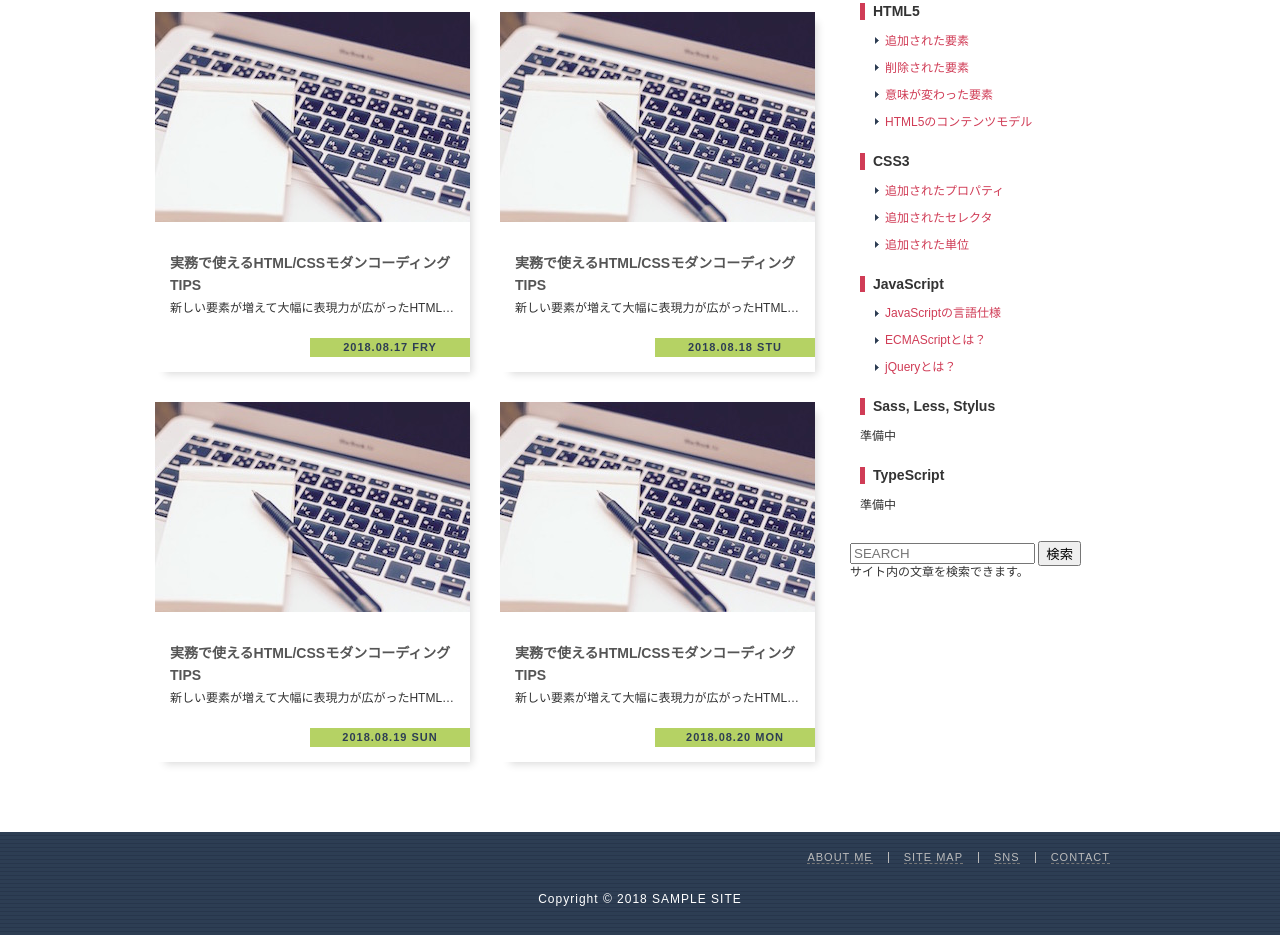
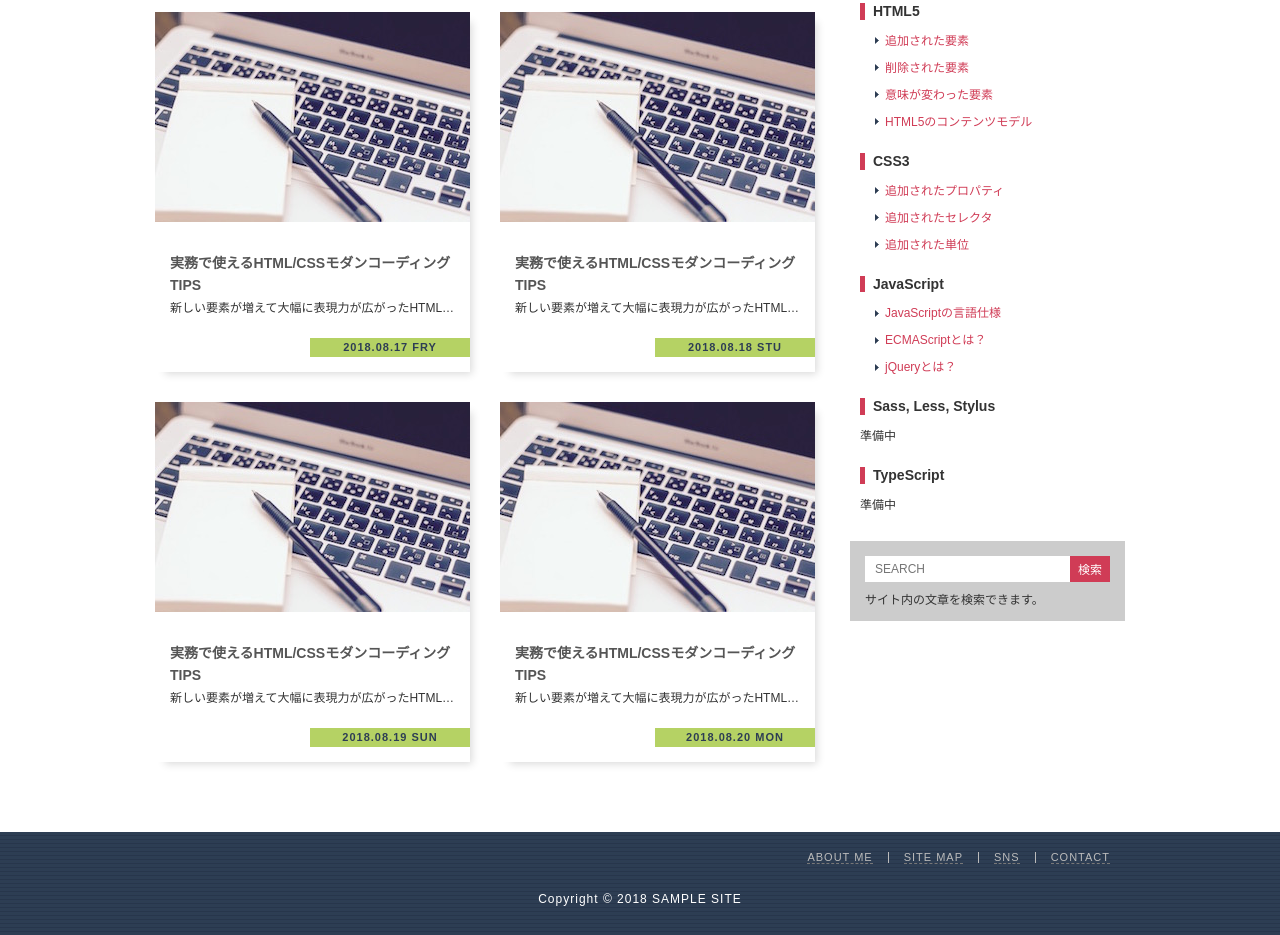
Before and after one commit to ryamakuchi/html5-css3-modern-coding, a website: page my-standard-layout-scss/src/index.html in a window 1280 px wide. Shown: the part 773-1708 px from the top of the page. Drawn offline with nearby package versions, Linux system fonts and the light colour scheme; files that its build step writes are made by us from their sources; files whose address does not match are found by name.

Commit message:
検索ボックスのスタイルをコーディングした!終わった〜

```diff
--- a/my-standard-layout-scss/src/index.html
+++ b/my-standard-layout-scss/src/index.html
@@ -190,7 +190,7 @@
                 <h2 class="hidden">SEARCH</h2>
                 <form class="search-box">
                     <input class="search-input" type="text" name="search" placeholder="SEARCH">
-                    <input class="search-button" type="submit" value="検索">
+                    <input class="search-button right" type="submit" value="検索">
                     <p class="text">サイト内の文章を検索できます。</p>
                 </form>
             </div>
--- a/my-standard-layout-scss/src/scss/foundation/_colors.scss
+++ b/my-standard-layout-scss/src/scss/foundation/_colors.scss
@@ -17,3 +17,5 @@ $footer-nav-hover: #ddd;
 $box-shadow: #e3e3e3;
 
 $scroll-item-hover: #fafaf8;
+
+$gray-background-color: #ccc;
--- a/my-standard-layout-scss/src/scss/layout/_main.scss
+++ b/my-standard-layout-scss/src/scss/layout/_main.scss
@@ -197,7 +197,7 @@
             left: calc(55px + 10px);
             width: 18px; // お手本チラ見した
             height: 18px; // お手本チラ見した
-            border: 1px solid #ccc;
+            border: 1px solid $gray-background-color;
             transform: rotate(45deg);
           }
 
@@ -269,5 +269,37 @@
         }
       }
     }
+
+
+    .search-box {
+      display: block;
+      width: 100%;
+      padding: 15px;
+      background-color: $gray-background-color;
+
+      & * {
+        font-size: 1.2rem;
+      }
+
+      .search-input {
+        width: 205px; // お手本チラ見した
+        height: 26px; // お手本チラ見した
+        border-style: none;
+        padding: 0 10px; // お手本チラ見した
+      }
+
+      .search-button {
+        width: 40px; // お手本チラ見した
+        height: 26px; // お手本チラ見した
+        background-color: $red-color;
+        color: white;
+        border-style: none;
+        cursor: pointer;
+      }
+
+      .text {
+        margin-top: 12px; // お手本チラ見した
+      }
+    }
   }
 }
```
